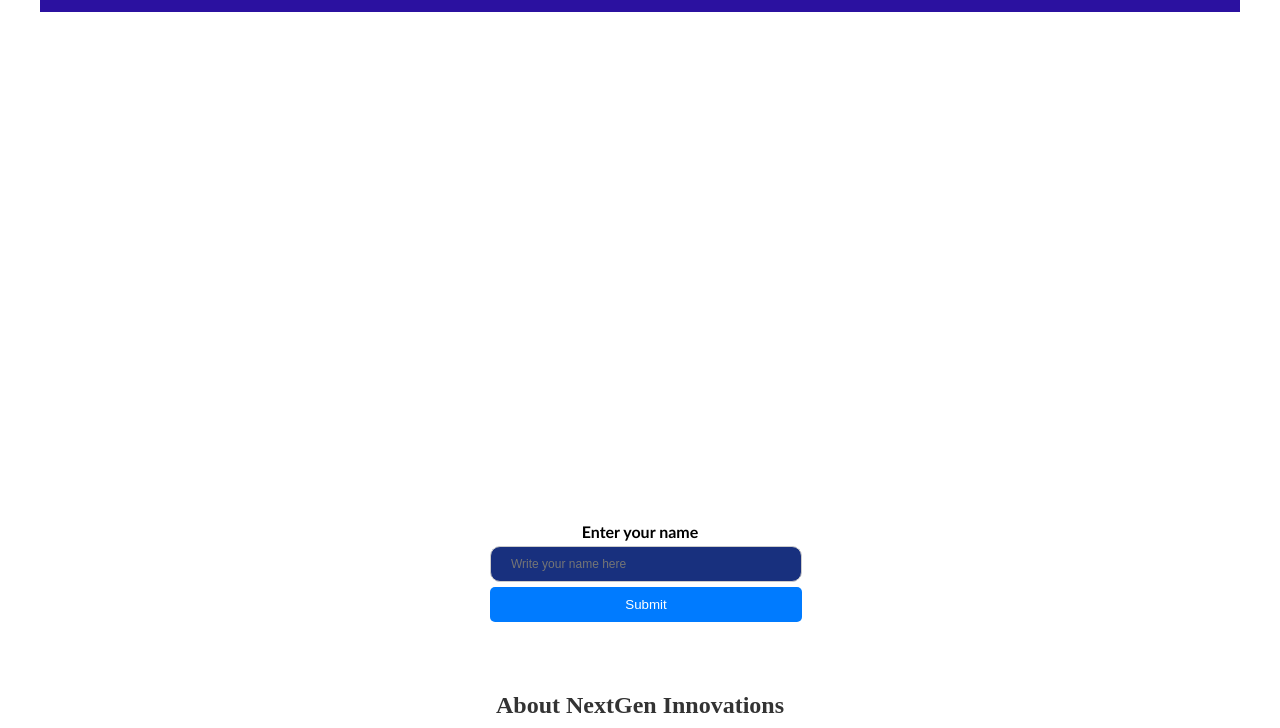
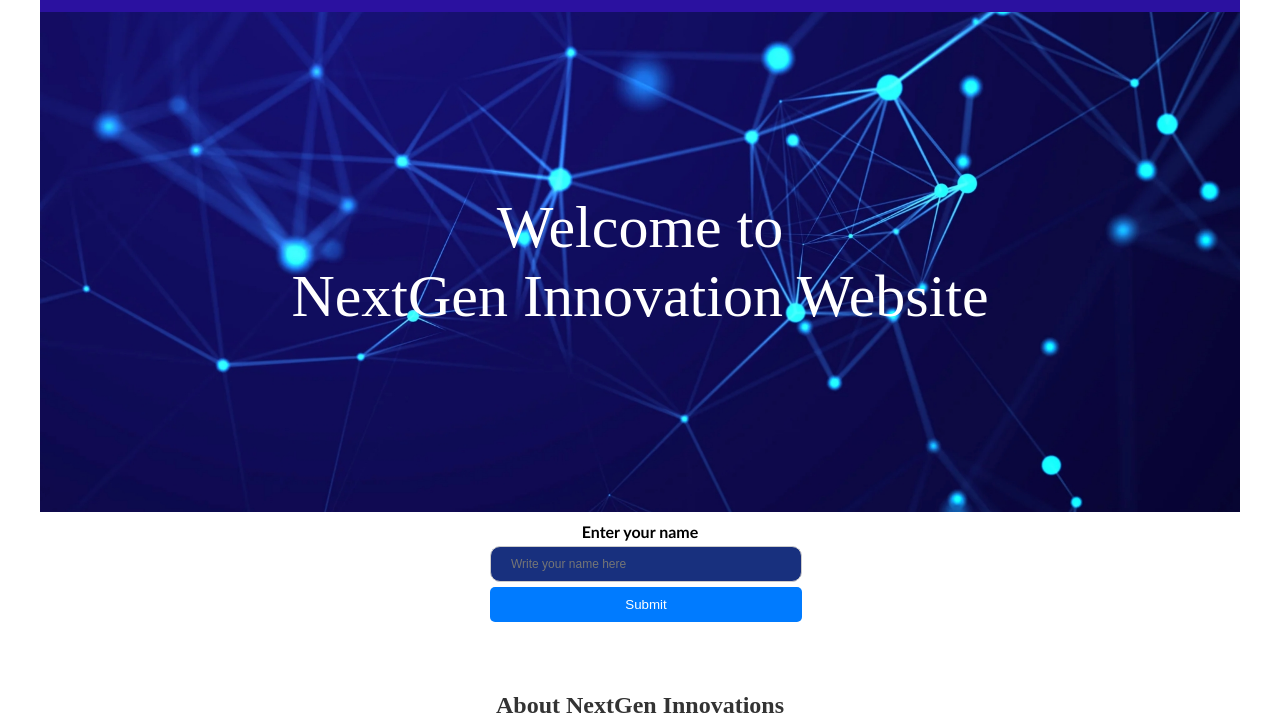
Before and after one commit to revou-fundamental-course/14-oct-24-ninanurhasanah, a plain HTML site: page index.html in a window 1280 px wide. Shown: the part 72-800 px from the top of the page. Drawn offline with Linux system fonts and the light colour scheme; a web font is replaced by a local one.

Commit message:
bener bener terakhir

```diff
--- a/css/styles.css
+++ b/css/styles.css
@@ -53,7 +53,7 @@ body {
 
 /* Home Section */
 .banner {
-    background-image: url('assets/banner.jpg');
+    background-image: url('../assets/banner.jpg');
     background-size: cover;
     background-position: center;
     height: 500px;
```
